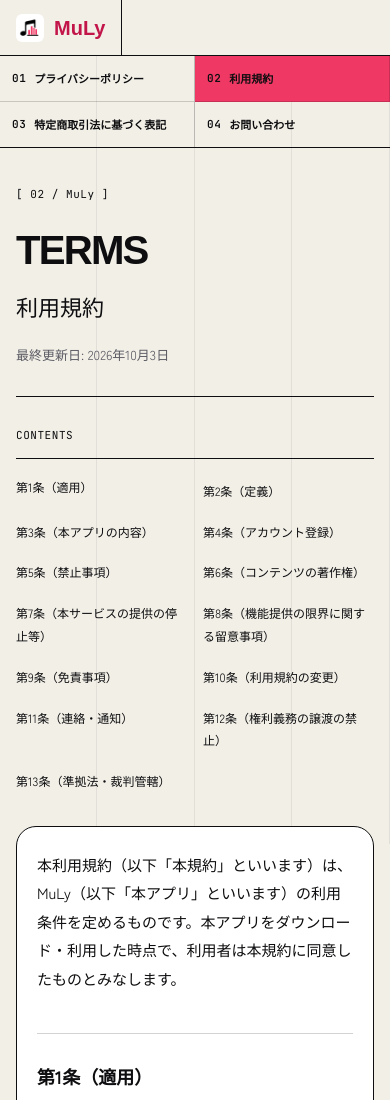
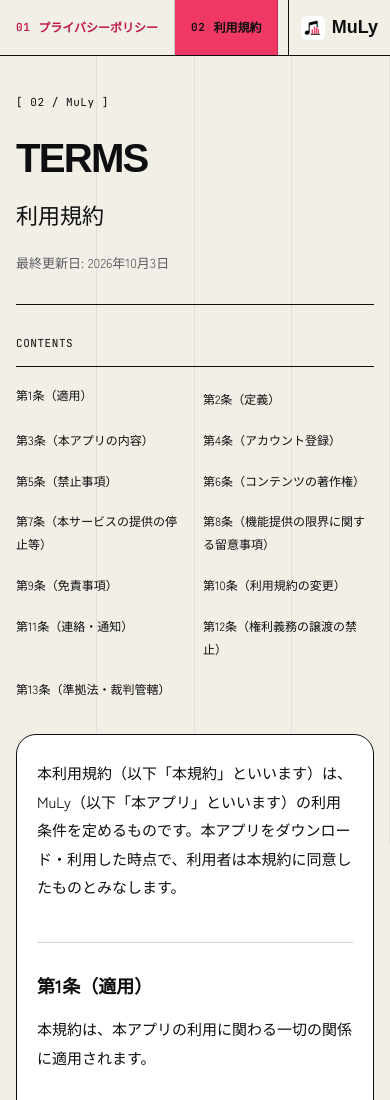
Before and after one commit to AgeFactory24/MuLy-LP, a plain HTML site: page hosting/public/terms/index.html in a window 390 px wide. Shown: the top 1100 px of the page. Drawn offline with Linux system fonts and the light colour scheme; a web font is replaced by a local one.

Commit message:
Place legal navigation beside MuLy in a single-row header

```diff
--- a/hosting/public/legal.css
+++ b/hosting/public/legal.css
@@ -21,11 +21,12 @@
 .skip { position: absolute; top: 8px; left: -9999px; padding: 8px 16px; background: var(--ink); color: white; z-index: 20; }
 .skip:focus { left: 8px; }
 .site-header { position: sticky; top: 0; z-index: 10; height: 64px; display: flex; justify-content: space-between; background: var(--paper); border-bottom: 1px solid var(--ink); }
-.site-logo { display: flex; align-items: center; gap: 10px; padding: 0 var(--gut); border-right: 1px solid var(--ink); font-family: var(--display); font-size: 22px; font-weight: 800; text-decoration: none; }
+.site-logo { display: flex; flex: 0 0 auto; align-items: center; gap: 10px; padding: 0 var(--gut); border-left: 1px solid var(--ink); font-family: var(--display); font-size: 22px; font-weight: 800; text-decoration: none; }
 .site-logo img { border-radius: 6px; }
-.page-nav { display: grid; grid-template-columns: repeat(4,1fr); border-bottom: 1px solid var(--ink); }
-.page-nav a { display: flex; align-items: center; gap: 14px; padding: 16px 20px; border-right: 1px solid var(--line); text-decoration: none; font-size: 13px; font-weight: 700; }
+.page-nav { display: flex; flex: 1; min-width: 0; overflow-x: auto; overscroll-behavior-x: contain; }
+.page-nav a { display: flex; flex: 1 0 auto; align-items: center; justify-content: center; white-space: nowrap; gap: 14px; padding: 16px 20px; border-right: 1px solid var(--line); text-decoration: none; font-size: 13px; font-weight: 700; }
 .page-nav a:last-child { border-right: 0; }
+.page-nav a:focus-visible { outline-offset: -4px; }
 .page-nav a[aria-current] { background: var(--pink); color: var(--ink); }
 .page-main { max-width: 1240px; margin: auto; padding: 0 var(--gut) 100px; }
 .page-hero { position: relative; padding: 60px 0 44px; border-bottom: 1px solid var(--ink); margin-bottom: 44px; }
@@ -110,10 +111,9 @@
 }
 @media (max-width: 640px) {
   .site-header { height: 56px; }
-  .site-logo { font-size: 20px; }
-  .page-nav { grid-template-columns: repeat(2,minmax(0,1fr)); }
-  .page-nav a { font-size: 11px; padding: 12px; }
-  .page-nav a:nth-child(-n+2) { border-bottom: 1px solid var(--line); }
+  .site-logo { gap: 7px; padding: 0 12px; font-size: 18px; }
+  .site-logo img { width: 24px; height: 24px; }
+  .page-nav a { font-size: 12px; padding: 12px 16px; }
   .page-hero { padding: 36px 0 28px; margin-bottom: 28px; }
   .page-display { font-size: clamp(36px,10.3vw,64px); margin-bottom: 18px; }
   .document-layout,.contact-layout { grid-template-columns: minmax(0,1fr); gap: 28px; }
--- a/hosting/public/terms/index.html
+++ b/hosting/public/terms/index.html
@@ -24,19 +24,19 @@
 <link rel="preconnect" href="https://fonts.googleapis.com">
 <link rel="preconnect" href="https://fonts.gstatic.com" crossorigin>
 <link href="https://fonts.googleapis.com/css2?family=Unbounded:wght@500;700;800;900&amp;family=Dela+Gothic+One&amp;family=JetBrains+Mono:wght@400;600&amp;family=Zen+Kaku+Gothic+New:wght@400;500;700&amp;display=swap" rel="stylesheet">
-<link rel="stylesheet" href="/legal.css?v=20261004-colorful">
+<link rel="stylesheet" href="/legal.css?v=20261004-header-nav">
 </head>
 <body>
 <a class="skip" href="#main">本文へスキップ</a>
 <header class="site-header">
-  <a class="site-logo" href="/" aria-label="MuLy トップへ"><img src="/assets/img/app-icon-512.png" alt="" width="28" height="28"><span>MuLy</span></a>
-</header>
 <nav class="page-nav" aria-label="サポート・法務ページ">
 <a href="/privacy/"><span class="mono">01</span>プライバシーポリシー</a>
 <a href="/terms/" aria-current="page"><span class="mono">02</span>利用規約</a>
 <a href="/commercial-transactions/"><span class="mono">03</span>特定商取引法に基づく表記</a>
 <a href="/support.html"><span class="mono">04</span>お問い合わせ</a>
 </nav>
+  <a class="site-logo" href="/" aria-label="MuLy トップへ"><img src="/assets/img/app-icon-512.png" alt="" width="28" height="28"><span>MuLy</span></a>
+</header>
 <main id="main" class="page-main">
 <header class="page-hero">
   <p class="eyebrow mono">[ 02 / MuLy ]</p>
```
Also changed, not shown: hosting/page-chrome.mjs (+4 -4 lines), hosting/public/commercial-transactions/index.html (+3 -3 lines), hosting/public/privacy/index.html (+3 -3 lines), hosting/public/support.html (+3 -3 lines).
